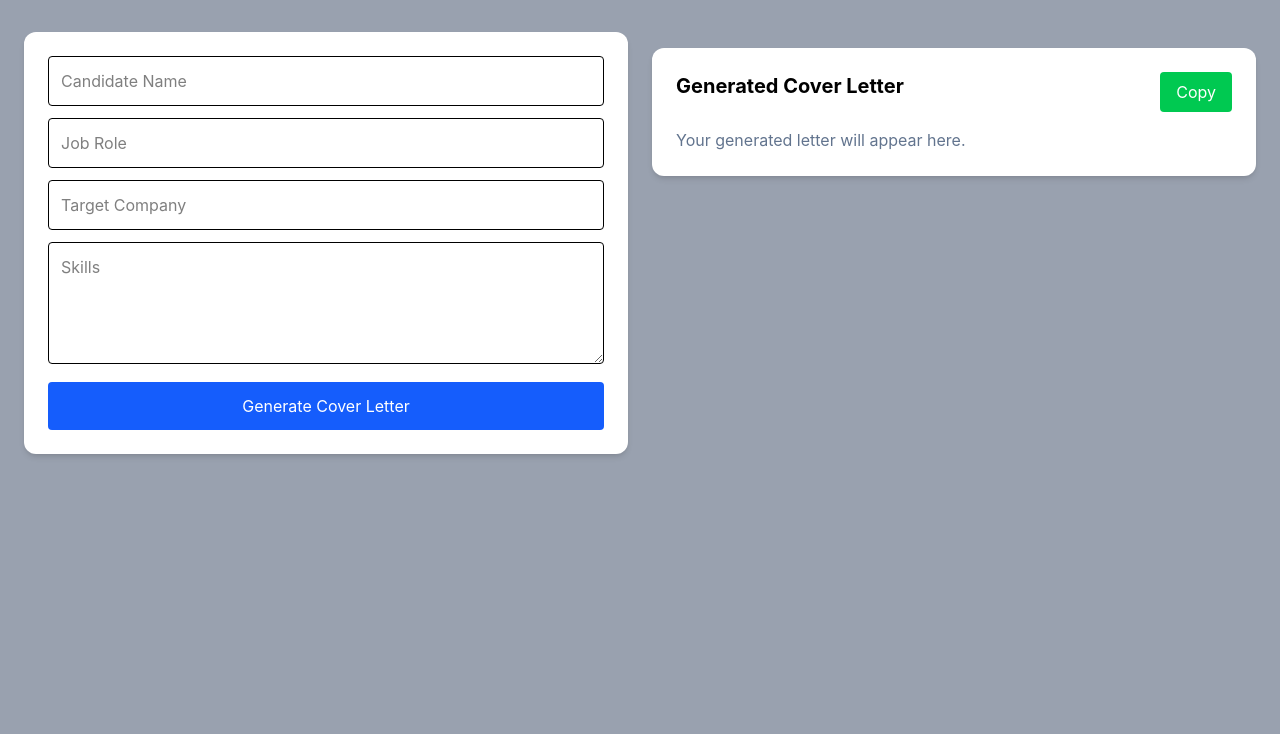
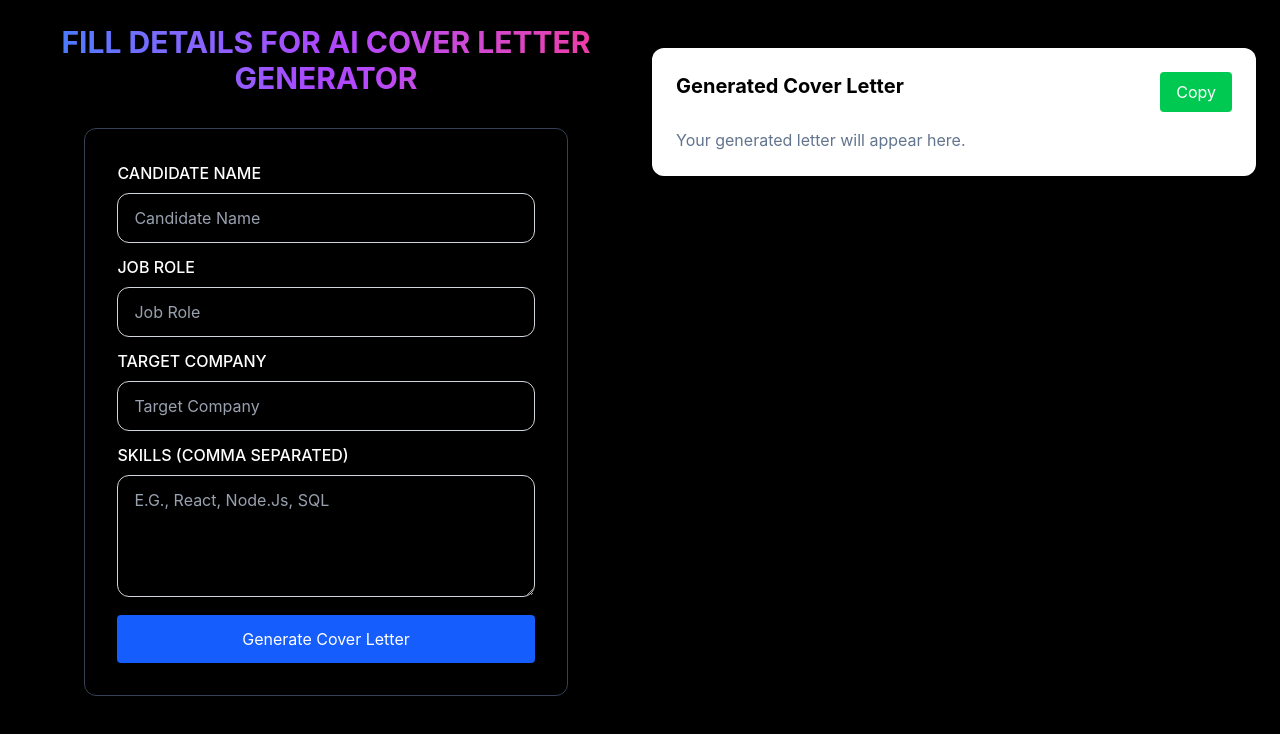
Before and after one commit to Vikas123Rathore/AI-CoverLetter-Generator, a React (Vite) app: page / in a window 1280 px wide. Shown: the top 734 px of the page. Built offline with nearby package versions, Linux system fonts and the light colour scheme; no server answers.

Commit message:
second commit

```diff
--- a/src/App.jsx
+++ b/src/App.jsx
@@ -5,7 +5,7 @@ import CoverLetterOutput from './components/CoverLetterOutput'
 const App = () => {
   const [letter, setLetter] = React.useState('')
   return (
-    <div className="min-h-screen flex flex-col md:flex-row gap-6 p-6 bg-gray-400">
+    <div className="min-h-screen flex flex-col md:flex-row gap-6 p-6 bg-black ">
       <div className="w-full md:w-1/2">
         <CoverLetterForm setLetter={setLetter} />
       </div>
--- a/src/components/CoverLetterForm.jsx
+++ b/src/components/CoverLetterForm.jsx
@@ -24,7 +24,14 @@ function CoverLetterForm({ setLetter }) {
     setError('')
 
     try {
-      const generatedLetter = await generateCoverLetter(formData)
+      const payload = {
+        name: formData.name.trim(),
+        role: formData.role.trim(),
+        company: formData.company.trim(),
+        skills: formData.skills.trim(),
+      }
+
+      const generatedLetter = await generateCoverLetter(payload)
       setLetter(generatedLetter)
       setFormData({
         name: '',
@@ -44,44 +51,71 @@ function CoverLetterForm({ setLetter }) {
   }
 
   return (
+    <>
+      <h1 className="mb-8 text-3xl font-bold uppercase bg-linear-to-r from-blue-500 via-purple-500 to-pink-500 bg-clip-text text-transparent text-center">
+        fill details for AI Cover Letter Generator
+      </h1>
       <form
         onSubmit={handleSubmit}
-      className="bg-white p-6 rounded-xl shadow-md mt-2 w-full"
+        className="bg-transparent text-white p-8 rounded-xl shadow-md mt-2 w-[80%] mx-auto border border-gray-700 backdrop-blur-2xl"
+        aria-busy={loading}
       >
+        <label className="block mb-2 text-bold font-medium uppercase ">
+          Candidate Name
+        </label>
         <input
           type="text"
           name="name"
           placeholder="Candidate Name"
-        className="w-full border p-3 mb-3 rounded"
+          className="w-full px-4 py-3 mb-3 rounded-xl border bg-transparent  border-gray-300  text-white text-semibold capitalize placeholder:text-gray-400 outline-none "
           value={formData.name}
           onChange={handleChange}
+          required
+          autoComplete="name"
+          disabled={loading}
         />
 
+        <label className="block mb-2 text-bold font-medium uppercase ">
+          Job Role
+        </label>
         <input
           type="text"
           name="role"
           placeholder="Job Role"
-        className="w-full border p-3 mb-3 rounded"
+          className="w-full px-4 py-3 mb-3 rounded-xl border bg-transparent  border-gray-300  text-white text-semibold capitalize placeholder:text-gray-400 outline-none "
           value={formData.role}
           onChange={handleChange}
+          required
+          autoComplete="organization-title"
+          disabled={loading}
         />
 
+        <label className="block mb-2 text-bold uppercase font-medium">
+          Target Company
+        </label>
         <input
           type="text"
           name="company"
           placeholder="Target Company"
-        className="w-full border p-3 mb-3 rounded"
+          className="w-full px-4 py-3 mb-3 rounded-xl border border-gray-300  text-white text-semibold capitalize placeholder:text-gray-400 outline-none "
           value={formData.company}
           onChange={handleChange}
+          required
+          autoComplete="organization"
+          disabled={loading}
         />
 
+        <label className="block mb-2 text-bold uppercase font-medium">
+          Skills (comma separated)
+        </label>
         <textarea
           name="skills"
-        placeholder="Skills"
-        className="w-full border p-3 mb-3 rounded"
+          placeholder="e.g., React, Node.js, SQL"
+          className="w-full px-4 py-3 mb-3 rounded-xl border border-gray-300  text-white text-semibold capitalize placeholder:text-gray-400 outline-none "
           rows="4"
           value={formData.skills}
           onChange={handleChange}
+          disabled={loading}
         />
 
         {error ? <p className="mb-3 text-sm text-red-600">{error}</p> : null}
@@ -94,6 +128,7 @@ function CoverLetterForm({ setLetter }) {
           {loading ? 'Generating...' : 'Generate Cover Letter'}
         </button>
       </form>
+    </>
   )
 }
 
--- a/src/services/gemini.js
+++ b/src/services/gemini.js
@@ -1,15 +1,28 @@
 const API_KEY = import.meta.env.VITE_GROQ_API_KEY;
-console.log("API Key:", API_KEY);
 export async function generateCoverLetter(data) {
+  const today = new Date().toLocaleDateString();
   const prompt = `
-Generate a professional ATS-friendly cover letter approx 500 words.
+Generate a professional, ATS-friendly, properly formatted cover letter (plain text).
 
+Date: ${today}
+Recipient: Hiring Manager at ${data.company}
+Greeting: Dear Hiring Manager,
+
+Use the following details to write the letter.
 Name: ${data.name}
 Role: ${data.role}
 Company: ${data.company}
 Skills: ${data.skills}
 
-Make it professional and concise.
+Requirements:
+- Include a short opening paragraph (1-2 sentences) that states the role and expresses interest.
+- Include 1-2 body paragraphs describing relevant experience and achievements tied to the role.
+- If skills are provided, include a short "Key Skills" bullet list (3-6 bullets).
+- End with a concise closing paragraph and a signature line using the candidate's name.
+- Keep the tone professional and concise; target 350-500 words.
+- Output only the cover letter text with clear paragraph breaks and bullet lines (use hyphens for bullets). Do not include any commentary or metadata.
+
+Make it ready-to-use for pasting into an email or document.
 `;
 
   const response = await fetch(
```
Lines whose indentation alone changed are shown as unchanged.
